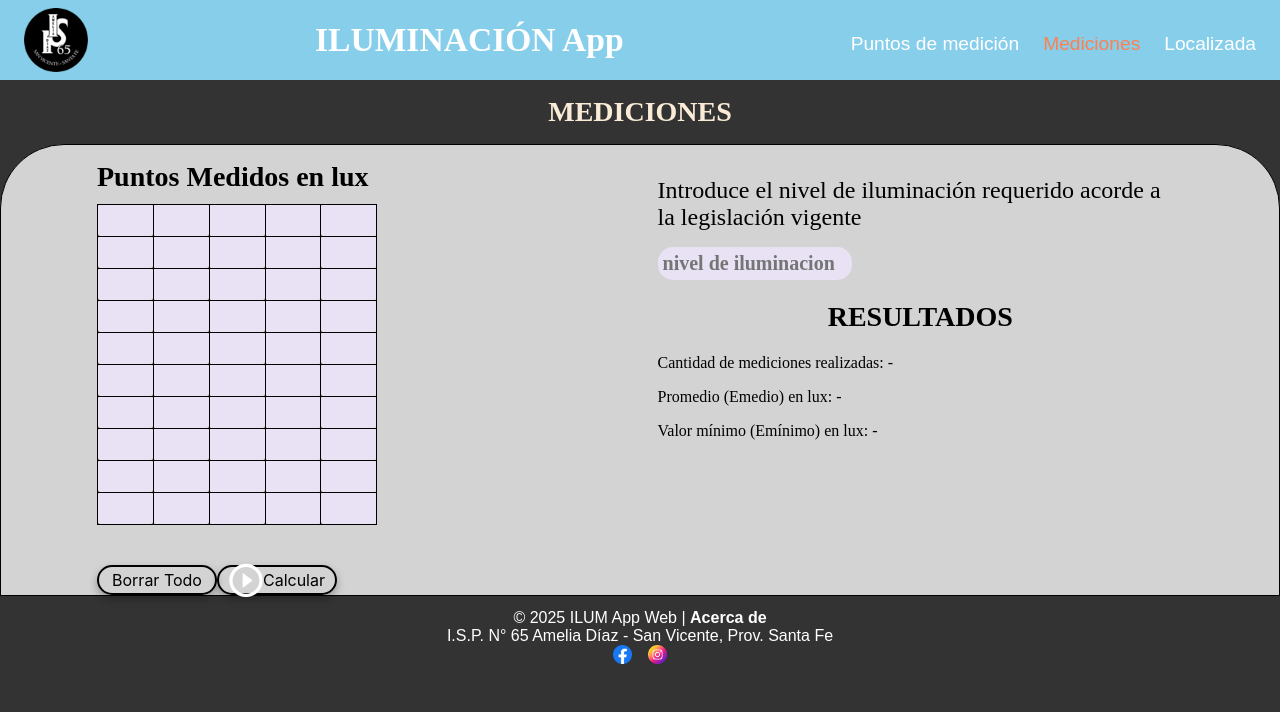
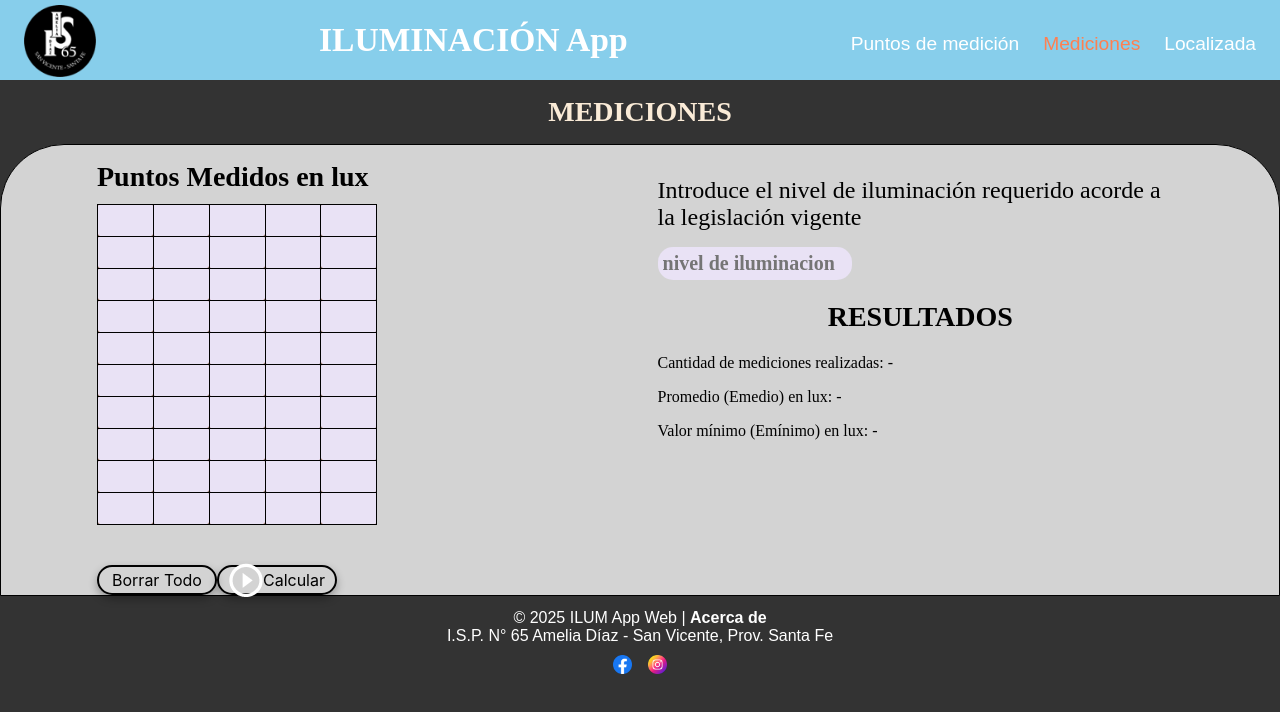
Before and after one commit to puchojlm62/medicion-de-iluminacion, a plain HTML site: page mediciones.html in a window 1280 px wide. Drawn offline with Linux system fonts and the light colour scheme.

Commit message:
Cambios en estilos y encabezados

```diff
--- a/estilos/styles1.css
+++ b/estilos/styles1.css
@@ -48,9 +48,10 @@ header {
 }
 
 .logo{
-    height: 200%; /* La imagen tomará el 100% del header */
-    max-height: 200%; /* Asegura que no supere el header */
-    width: auto; /* Mantiene la proporción */
+    height: 5rem; /* La imagen tomará el 100% del header */
+    max-height: 5rem; /* Asegura que no supere el header */
+    width: auto;  /* Mantiene la proporción */
+    padding-top: 0.5rem;
   }
 
 /*Título de la aplicación*/
@@ -75,7 +76,7 @@ footer {
   display: flex;
   justify-content: center;
   gap: 0.94rem;
-  margin-top: 0.625rempx;
+  margin-top: 0.625rem;
 }
 
 .social-icons img {
--- a/estilos/styles2.css
+++ b/estilos/styles2.css
@@ -49,9 +49,10 @@ header {
 }
 
 .logo{
-    height: 200%; /* La imagen tomará el 100% del header */
-    max-height: 200%; /* Asegura que no supere el header */
-    width: auto; /* Mantiene la proporción */
+    height: 5rem; /* La imagen tomará el 100% del header */
+    max-height: 5rem; /* Asegura que no supere el header */
+    width: auto;  /* Mantiene la proporción */
+    padding-top: 0.5rem;
   }
 
 /*Título de la aplicación*/
@@ -76,7 +77,7 @@ footer {
   display: flex;
   justify-content: center;
   gap: 0.94rem;
-  margin-top: 0.625rempx;
+  margin-top: 0.625rem;
 }
 
 .social-icons img {
--- a/mediciones.html
+++ b/mediciones.html
@@ -10,7 +10,9 @@
 <body>
     <main class="main-content">
         <header>
-            <img src="./img/logoISP65.png" class="logo"></img>
+            <a href="https://isp65-sfe.infd.edu.ar/sitio/" target="_blank">
+                <img src="./img/logoISP65.png" class="logo" alt="Logo ISP 65">
+            </a>
             <h1>ILUMINACIÓN App</h1>
             <nav>
                 <ul class="menu">
@@ -77,8 +79,9 @@
             <div class="modal-content">
                 <span class="close">&times;</span>
                 <h2>Acerca de</h2>
-                <p>Esta es una aplicación web de código abierto bajo la licencia MIT.</p>
-                <p>Desarrollado por: Ing. Jorge Mendoza</p>
+                <p class="text__modal">Esta es una aplicación web de código abierto bajo la licencia MIT.</p>
+                <p class="text__modal">Desarrollado por: Ing. Jorge Mendoza</p>
+                <p class="text__modal">Versión 1.0.0 - 2025</p>
             </div>
         </div>
         <script src="app.js"></script>
```
Also changed, not shown: index.html (+4 -1 lines). Lines whose indentation alone changed are shown as unchanged.
